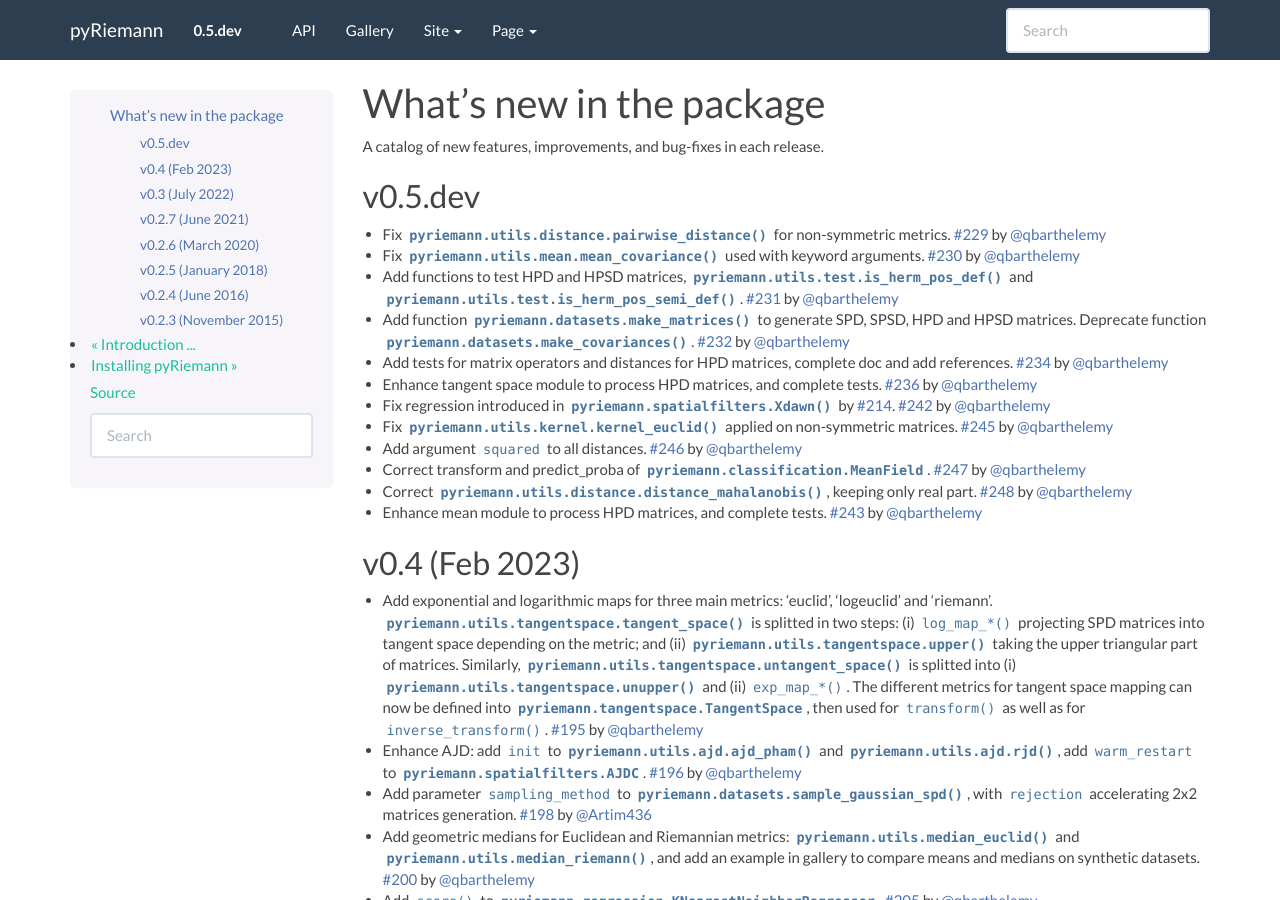
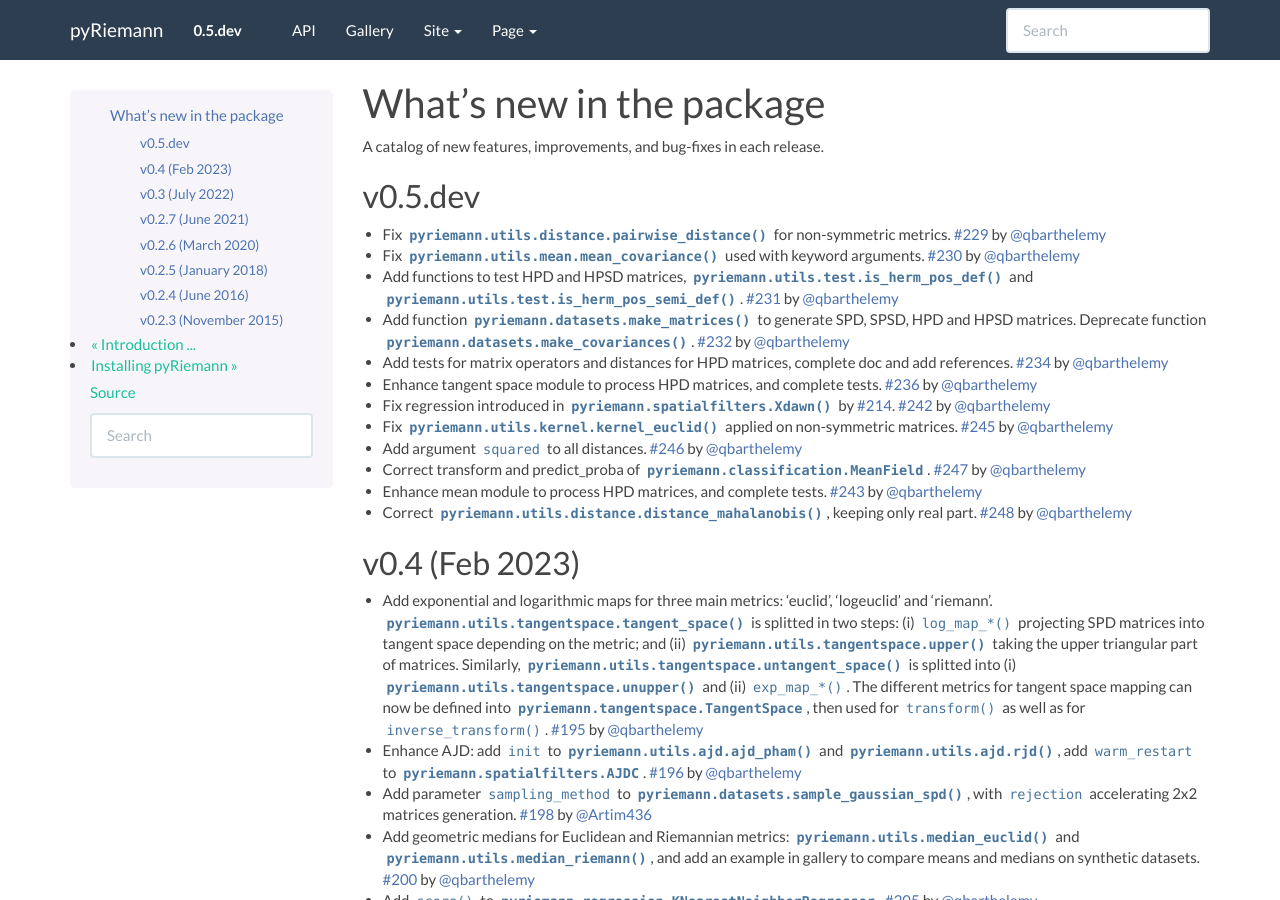
Before and after one commit to pyRiemann/pyRiemann, a Sphinx documentation site: the page built from doc/whatsnew.rst, in a window 1280 px wide and 900 px high. Built offline with Sphinx 7.4.7, drawn with Linux system fonts in a browser that asks for light colours; pages that are not in the unit, such as notebooks, are missing from menus.

```diff
--- a/doc/whatsnew.rst
+++ b/doc/whatsnew.rst
@@ -31,9 +31,9 @@ v0.5.dev
 
 - Correct transform and predict_proba of :class:`pyriemann.classification.MeanField`. :pr:`247` by :user:`qbarthelemy`
 
+- Enhance mean module to process HPD matrices, and complete tests. :pr:`243` by :user:`qbarthelemy`
+
 - Correct :func:`pyriemann.utils.distance.distance_mahalanobis`, keeping only real part. :pr:`248` by :user:`qbarthelemy`
-
-- Enhance mean module to process HPD matrices, and complete tests. :pr:`243` by :user:`qbarthelemy`
 
 v0.4 (Feb 2023)
 ---------------
```
